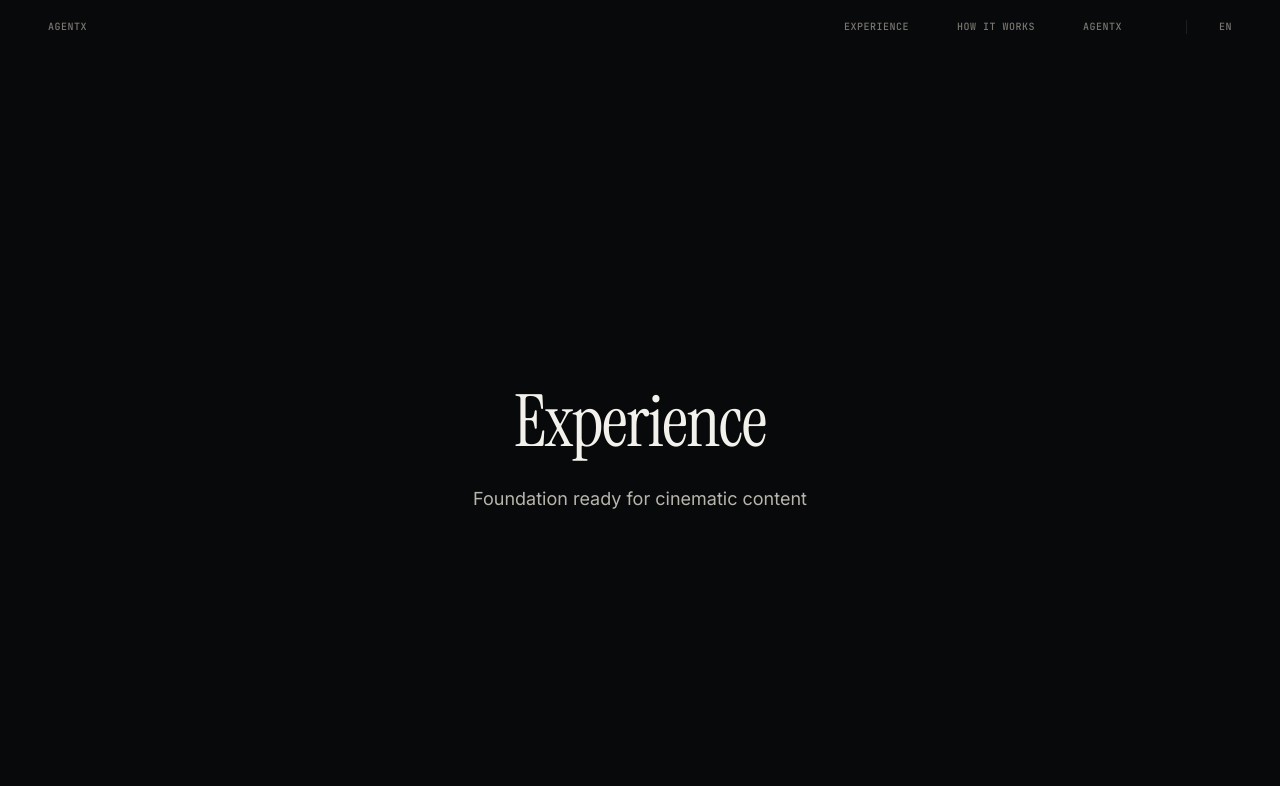
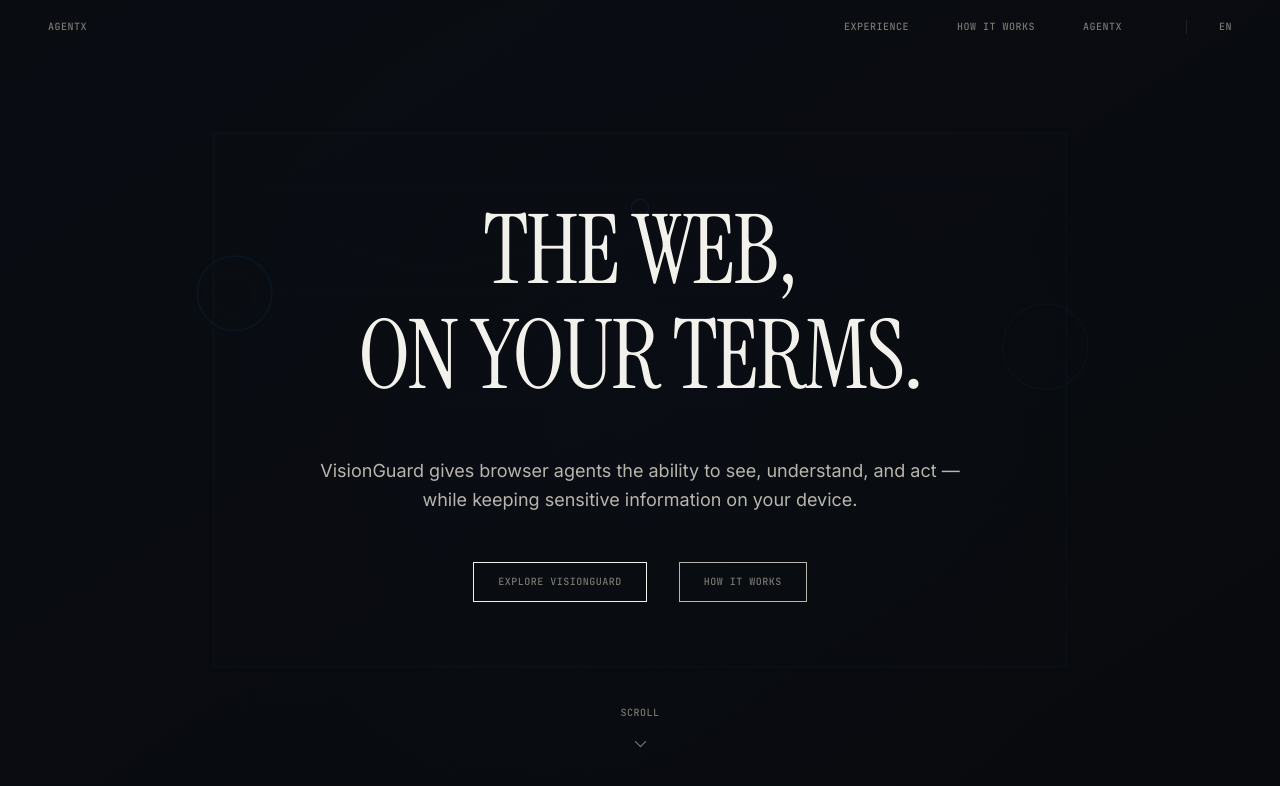
Before and after one commit to SarvakAmogh/visionguard-website, a Next.js app: page / in a window 1280 px wide. Shown: the top 786 px of the page. Built offline with nearby package versions, Linux system fonts and the light colour scheme.

Commit message:
Update homepage to render Hero component

```diff
--- a/src/app/page.tsx
+++ b/src/app/page.tsx
@@ -1,23 +1,12 @@
 'use client';
 
-import { Section } from '@/components/Section';
-import { Container } from '@/components/Container';
-import { FadeInUp } from '@/components/FadeInUp';
+import { Hero } from '@/components/Hero';
 
 export default function Home() {
   return (
     <div className="w-full">
-      {/* Hero Section - Empty template */}
-      <Section id="experience" fullHeight variant="full" className="flex items-center justify-center pt-24">
-        <Container size="lg">
-          <FadeInUp>
-            <div className="text-center">
-              <h1 className="text-display-lg mb-6">Experience</h1>
-              <p className="text-body-lg text-text-secondary">Foundation ready for cinematic content</p>
-            </div>
-          </FadeInUp>
-        </Container>
-      </Section>
+      {/* Hero Section */}
+      <Hero />
     </div>
   );
 }
```
